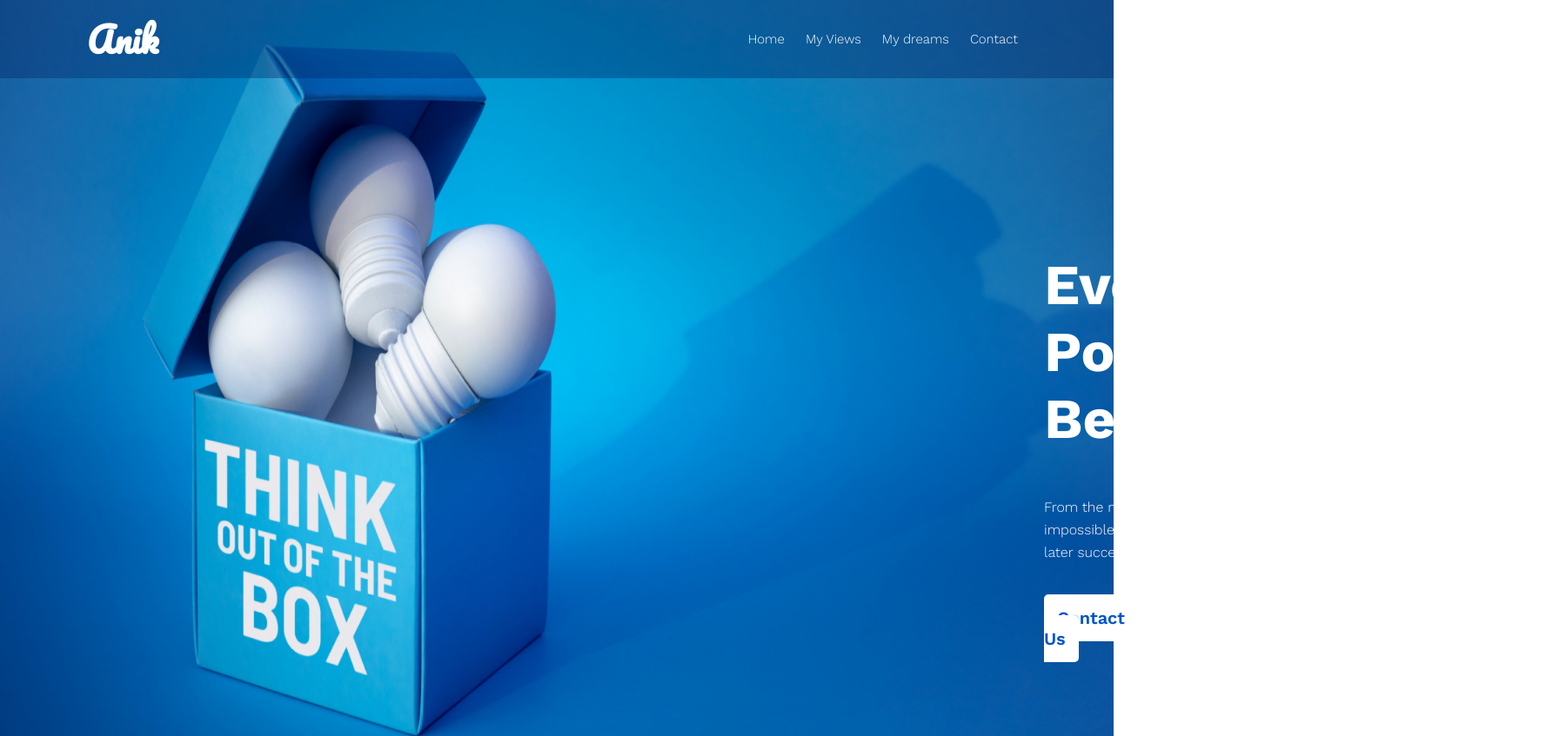
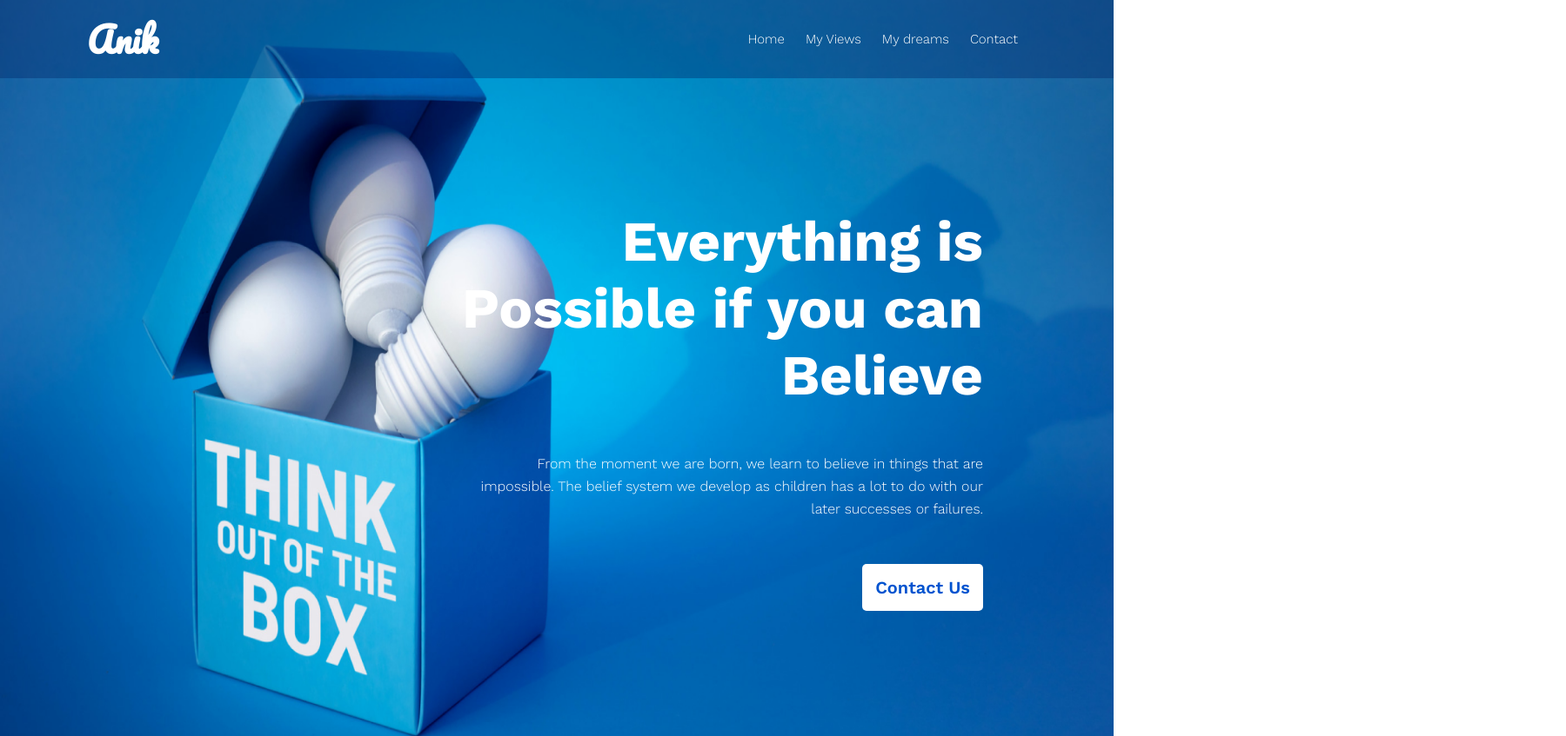
Before and after one commit to Anik-Majumder/b-7-assignment-1, a plain HTML site: page index.html in a window 1280 px wide. Shown: the top 847 px of the page at 87% size, 1800 px wide, since content can reach past the window. Drawn offline with nearby package versions, Linux system fonts and the light colour scheme.

Commit message:
final correction

```diff
--- a/css/new-year.css
+++ b/css/new-year.css
@@ -36,8 +36,11 @@
 }
 
 .header-text {
-  padding-left: 1200px;
-  padding-top: 200px;
+  padding-top: 150px;
+  display: flex;
+  flex-direction: column;
+  align-items: flex-end;
+  padding-right: 150px;
 }
 
 .header-text h1 {
@@ -46,7 +49,7 @@
   font-size: 65px;
   font-weight: 700;
   line-height: 77px;
-  text-align: left;
+  text-align: right;
   color: white;
   padding-bottom: 50px;
 }
@@ -56,7 +59,7 @@
   font-size: 16px;
   font-weight: 300;
   line-height: 26px;
-  text-align: left;
+  text-align: right;
   color: white;
   margin-bottom: 50px;
 }
@@ -196,9 +199,8 @@ footer {
   width: 500px;
 }
 .footer-text h1 {
-  font-family: "Work Sans", sans-serif;
+  font-family: "Pacifico", cursive;
   font-size: 45px;
-  font-weight: 700;
   line-height: 30px;
   color: #f8f8f8;
   padding-bottom: 50px;
```
